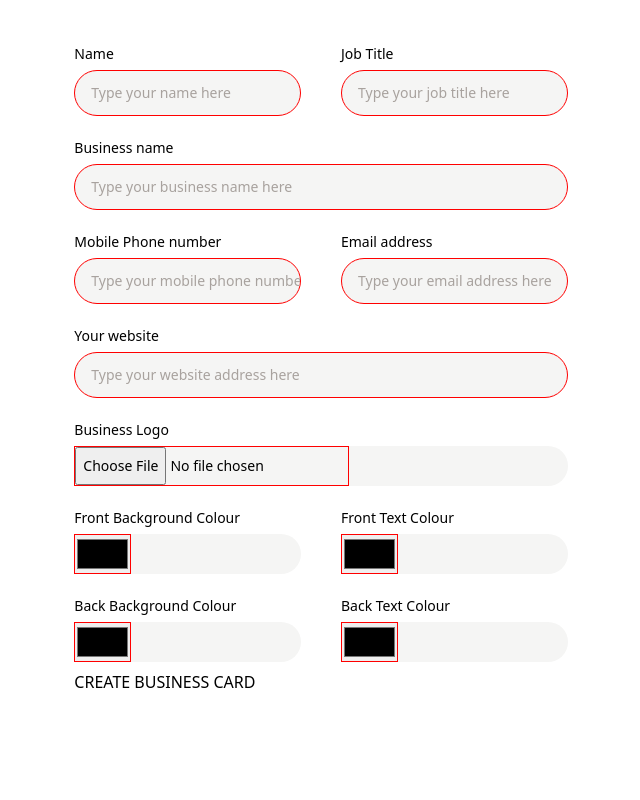
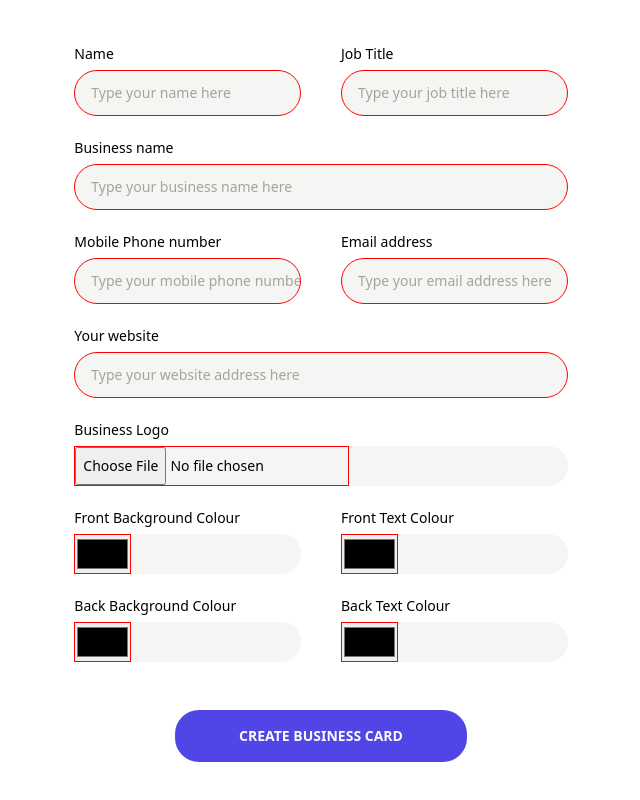
Before and after one commit to HalfElfAlistair/personalised-business-card, a React (Create React App) app: page / in a window 1280 px wide. Shown: the part 306-1106 px from the top of the page, without its empty margins (319-959 px from the left). Built offline with nearby package versions, Linux system fonts and the light colour scheme; no server answers.

Commit message:
adding background, margin, padding and text classes for submit input

```diff
--- a/src/components/Form.jsx
+++ b/src/components/Form.jsx
@@ -162,7 +162,7 @@ const Form = ({setNewCardID}) => {
                 </div>
             </div>
         </div>
-        <input type="submit" value="CREATE BUSINESS CARD" />
+        <input className="bg-indigo-600 rounded-3xl text-sm text-slate-50 px-16 py-4 font-semibold mx-auto mt-10" type="submit" value="CREATE BUSINESS CARD" />
     </form>
 
 }
```
